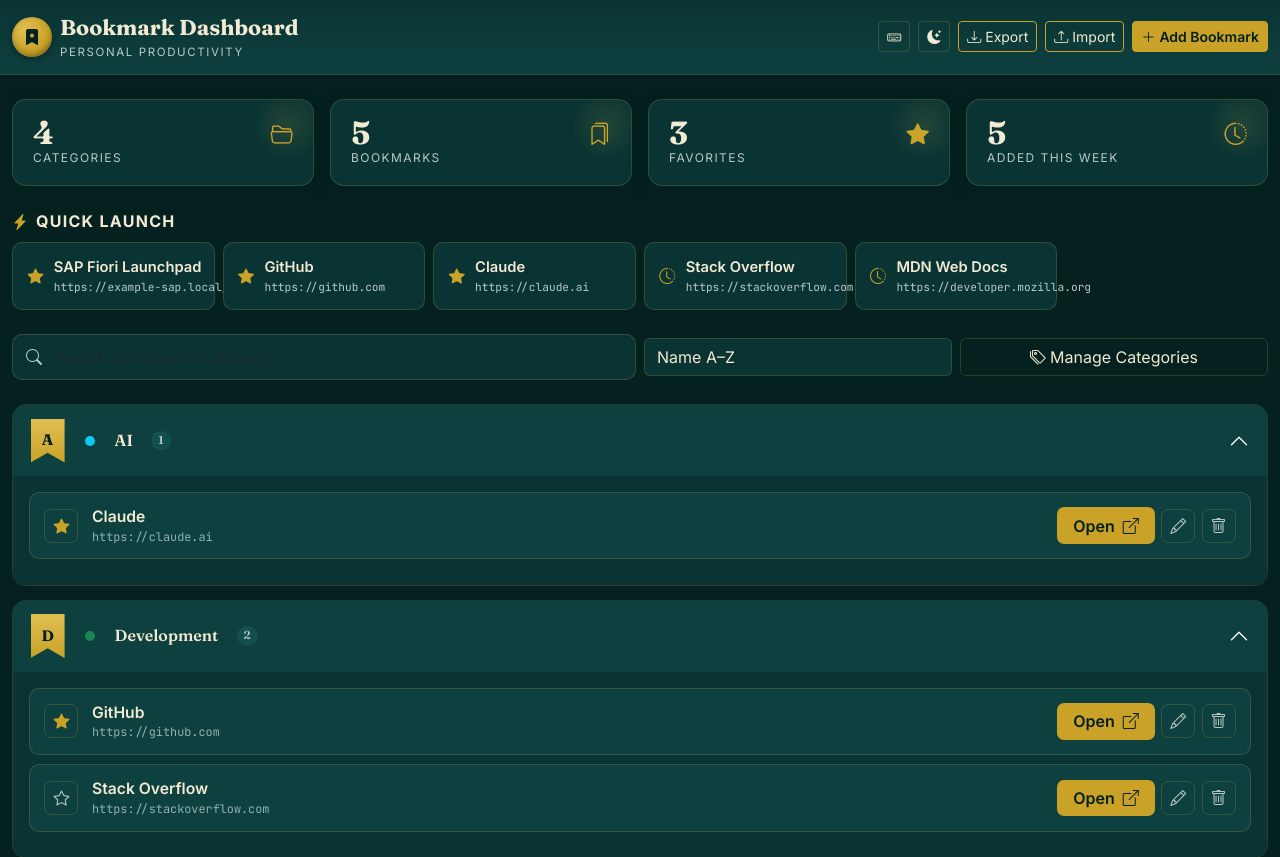
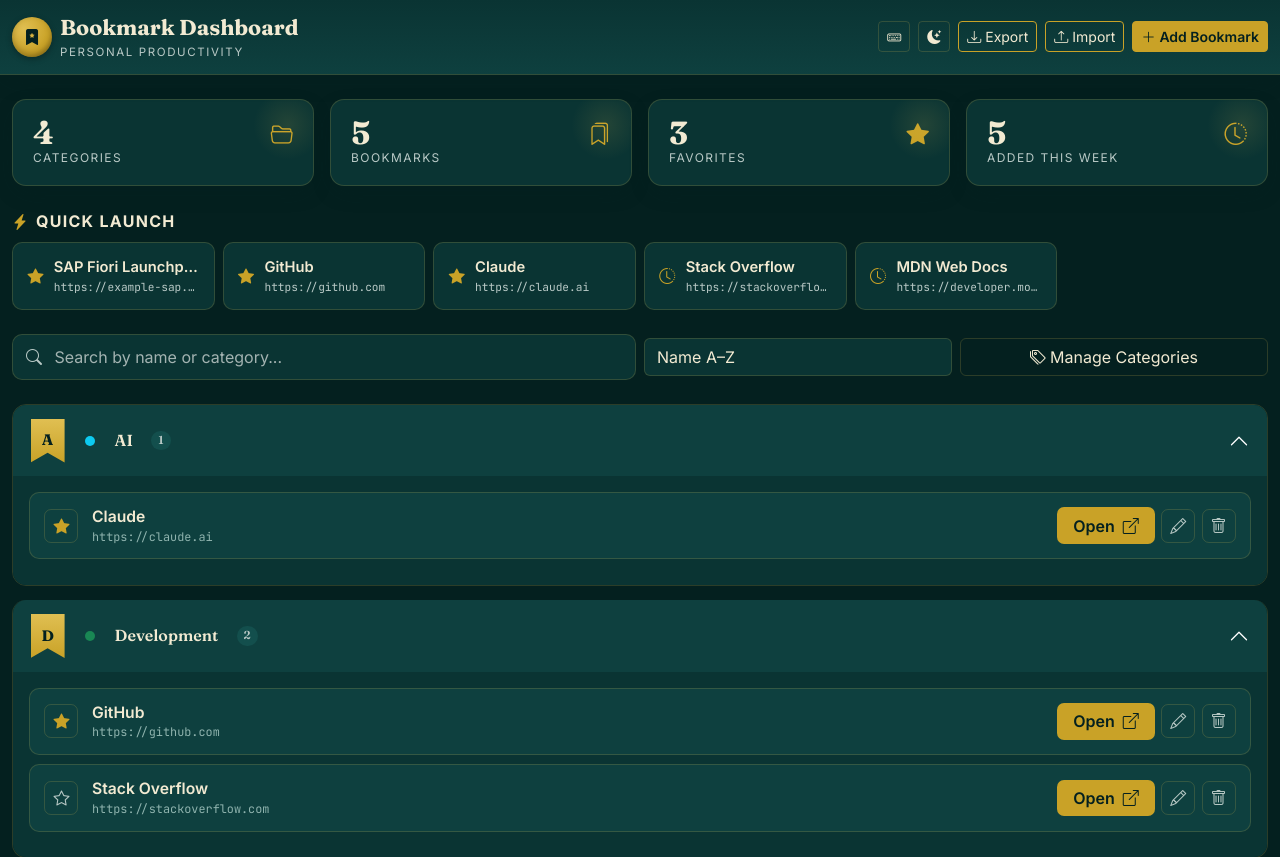
Before and after one commit to MdmFahadKhan/MosqueTourReportTool, a plain HTML site: page index.html in a window 1280 px wide. Shown: the top 857 px of the page. Drawn offline with nearby package versions, Linux system fonts and the light colour scheme.

Commit message:
Same as previous

```diff
--- a/index.html
+++ b/index.html
@@ -155,14 +155,15 @@
 .quick-launch-btn{
   background:var(--surface); border:1px solid var(--border-c); border-radius:var(--radius-md);
   color:var(--text); text-decoration:none; padding:.85rem .9rem; display:flex; align-items:center; gap:.65rem;
-  transition:all .18s ease; height:100%;
+  transition:all .18s ease; height:100%; overflow:hidden;
 }
 .quick-launch-btn:hover{
   border-color:var(--accent-strong); background:var(--surface-2); transform:translateY(-2px);
   color:var(--text); box-shadow:var(--shadow-soft);
 }
-.quick-launch-btn .ql-name{ font-weight:600; font-size:.92rem; }
-.quick-launch-btn .ql-url{ font-family:var(--font-mono); font-size:.7rem; color:var(--text-muted); }
+.quick-launch-btn .ql-text{ min-width:0; flex:1 1 auto; overflow:hidden; }
+.quick-launch-btn .ql-name{ font-weight:600; font-size:.92rem; overflow:hidden; text-overflow:ellipsis; white-space:nowrap; }
+.quick-launch-btn .ql-url{ font-family:var(--font-mono); font-size:.7rem; color:var(--text-muted); overflow:hidden; text-overflow:ellipsis; white-space:nowrap; display:block; max-width:100%; }
 
 /* ============================================================
    SEARCH & TOOLBAR
@@ -187,6 +188,10 @@
   box-shadow:0 0 0 .2rem rgba(201,162,39,.18);
 }
 .form-select option{ background:var(--surface); color:var(--text); }
+
+/* Placeholder ("watermark") text */
+::placeholder{ color:var(--text-muted); opacity:1; }
+[data-theme="dark"] ::placeholder{ color:#d7dedc; opacity:.75; }
 
 /* ============================================================
    ACCORDION / CATEGORIES
@@ -1202,9 +1207,9 @@
     <div class="col-6 col-md-4 col-lg-3 col-xl-2">
       <a href="${escapeHtml(b.url)}" target="_blank" rel="noopener noreferrer" class="quick-launch-btn" title="${escapeHtml(b.url)}">
         <i class="bi ${b.favorite ? 'bi-star-fill' : 'bi-clock-history'}" style="color:var(--gold-500)"></i>
-        <div class="min-w-0">
-          <div class="ql-name text-truncate">${escapeHtml(b.name)}</div>
-          <div class="ql-url text-truncate">${escapeHtml(b.url)}</div>
+        <div class="ql-text">
+          <div class="ql-name" title="${escapeHtml(b.name)}">${escapeHtml(b.name)}</div>
+          <div class="ql-url" title="${escapeHtml(b.url)}">${escapeHtml(b.url)}</div>
         </div>
       </a>
     </div>
```
